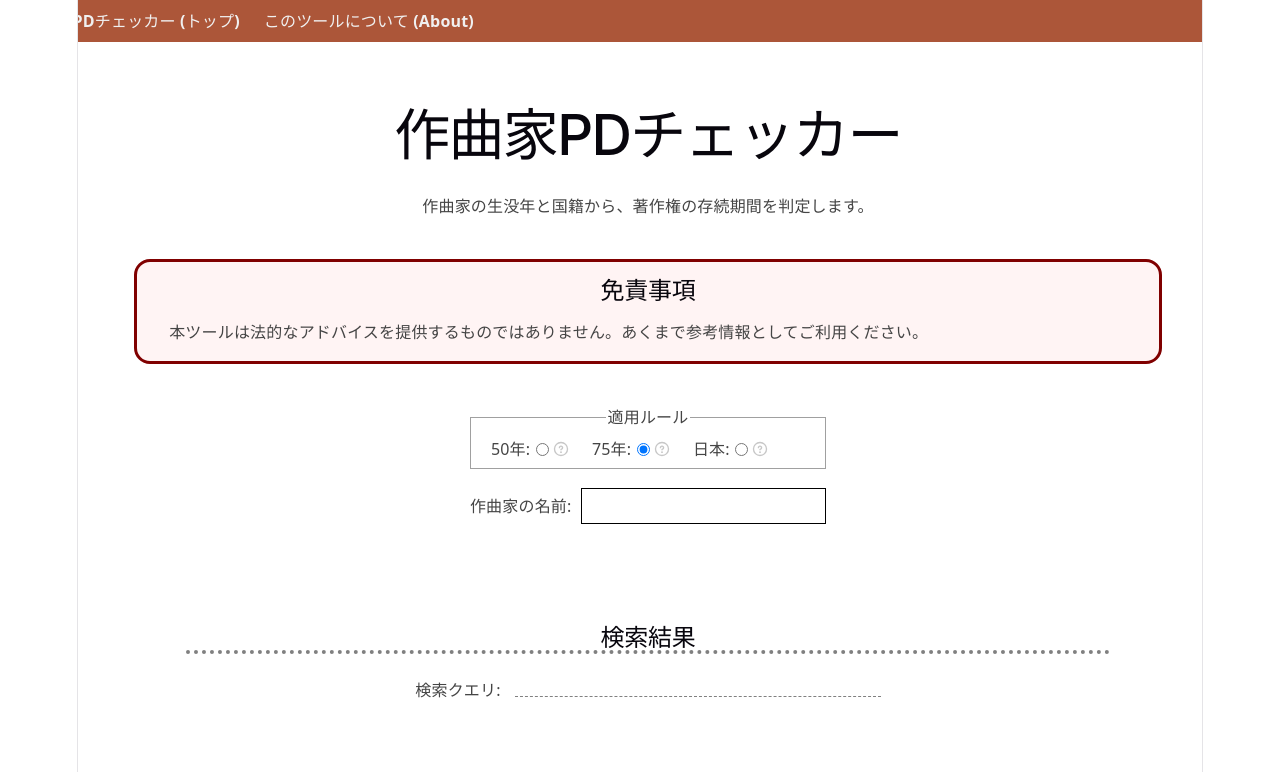
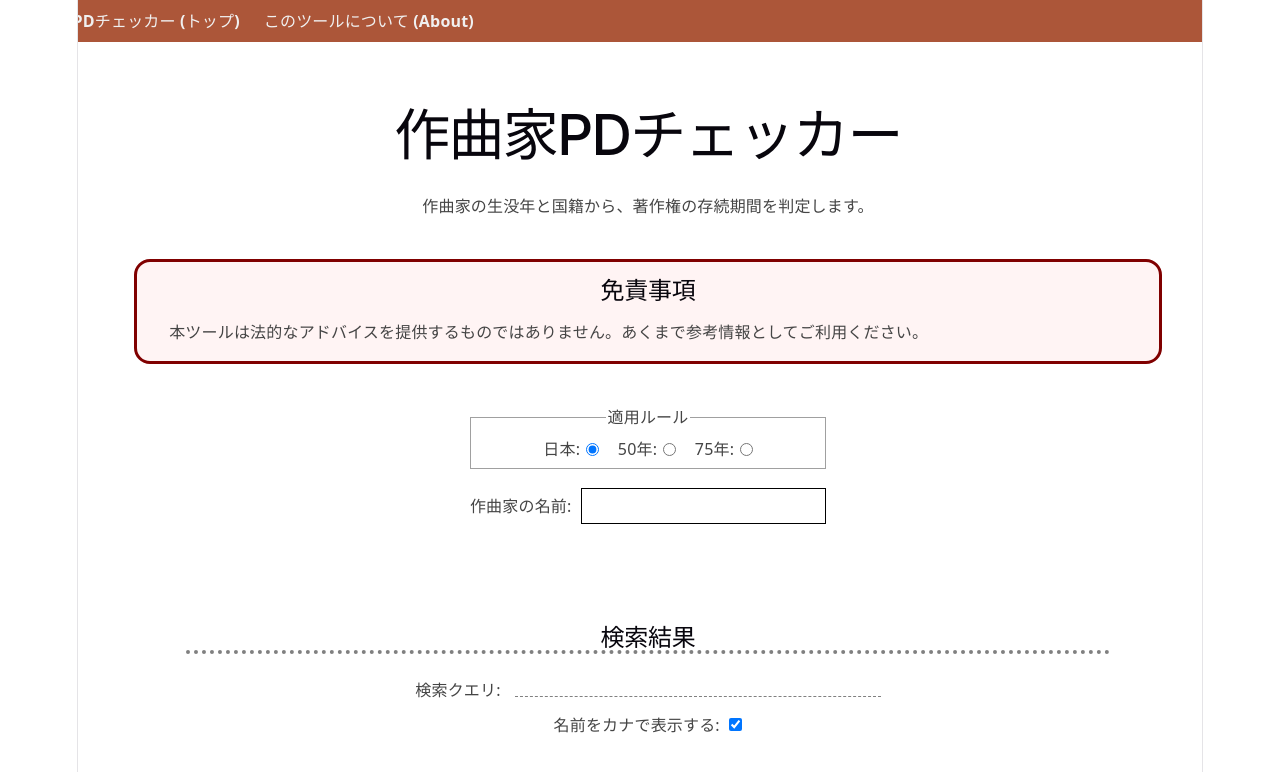
Before and after one commit to y-fukihara/pd-checker, a React (Vite) app: page / in a window 1280 px wide. Shown: the top 772 px of the page. Built offline with nearby package versions, Linux system fonts and the light colour scheme; a web font is replaced by a local one.

Commit message:
カナ表示

```diff
--- a/package.json
+++ b/package.json
@@ -1,7 +1,7 @@
 {
   "name": "pd-checker",
   "private": true,
-  "version": "0.7.0",
+  "version": "0.8.0",
   "type": "module",
   "scripts": {
     "dev": "vite",
--- a/src/App.tsx
+++ b/src/App.tsx
@@ -1,23 +1,24 @@
 import { useState } from 'react'
 import { DateTime, Duration } from 'luxon'
-import { FontAwesomeIcon } from '@fortawesome/react-fontawesome'
+// import { FontAwesomeIcon } from '@fortawesome/react-fontawesome'
 // import { library } from '@fortawesome/fontawesome-svg-core'
 // import { fas } from '@fortawesome/free-solid-svg-icons'
 // import { far } from '@fortawesome/free-regular-svg-icons'
 // import { fab } from '@fortawesome/free-brands-svg-icons'
 // library.add(fas, far, fab)
-import { faCircleQuestion } from '@fortawesome/free-regular-svg-icons'
+// import { faCircleQuestion } from '@fortawesome/free-regular-svg-icons'
 
-import type {
+import {
   // General Types
-  Maybe, Finally,
+  type Maybe, type Finally,
   // Configuration Data Types
-  Region,
+  type Region,
   // Personal Data Types
-  PName, PDate, ComposersJSON,
+  type PName, type PDate, type ComposersJSON,
   // Result Data Types
-  SummaryExpiration,
-  Country,
+  type SummaryExpiration,
+  type Country,
+  type ResultLang,
 } from './types.ts'
 import './styles/App.css'
 import Composers from './data/composers.json'
@@ -25,7 +26,7 @@ import Composers from './data/composers.json'
 function App() {
   type ComposerResult = {
     id: number
-    name: PName[]
+    name: PName
     birth: PDate
     death: PDate
     expiration: PDate
@@ -34,7 +35,7 @@ function App() {
 
   const judgeExpirationSummary = (reg: Region, ds: PDate[]) => {
     if (ds.length === 0) {
-      throw "Invalid argument"
+      throw "Invalid argument: empty dates (@ judgeExpirationSummary)"
     }
     const dd = ds.map((d) => d as DateTime)
     const earliest_dd = dd.reduce((a, b) => a < b ? a : b)
@@ -56,7 +57,7 @@ function App() {
         break
     }
     if (smry === undefined) {
-      throw "Invalid argument"
+      throw "Invalid argument: Resulting no summary (@ judgeExpirationSummary)"
     }
     return smry as SummaryExpiration
   }
@@ -77,7 +78,8 @@ function App() {
   }
 
   const [query_name, setQueryName] = useState<string>('')
-  const [config_region, setConfigRegion] = useState<Region>("75yrs")
+  const [config_region, setConfigRegion] = useState<Region>("jpn")
+  const [config_result_lang, setConfigResultLang] = useState<ResultLang>("jpn")
 
 /*
   const config: Configuration = {
@@ -94,9 +96,24 @@ function App() {
         .map((person) => {
           const ds_expire: DateTime[] = calcExpiration(config_region, person.country, person.birth, person.death)
           const d_expire: DateTime = ds_expire.reduce((a, b) => a > b ? a : b)
+          let p_name: Finally<PName>;
+          switch(config_result_lang) {
+            case "jpn":
+              p_name = person.name.find((name) => name.lang === "ja")
+              break
+            case "eng":
+              p_name = person.name[0]
+              break
+            default:
+              p_name = person.name[0]
+              break
+          }
+          if (p_name === undefined) {
+            throw "Invalid argument (in constructing composerResultList): config_result_lang = "+config_result_lang
+          }
           const ret: ComposerResult = {
             id: person.id,
-            name: person.name,
+            name: p_name,
             birth: person.birth,
             death: person.death,
             expiration: d_expire as PDate,
@@ -105,7 +122,7 @@ function App() {
           return ret;
         });
 
-  const element_icon_question = <FontAwesomeIcon icon={faCircleQuestion} />
+//  const element_icon_question = <FontAwesomeIcon icon={faCircleQuestion} />
   return (
     <div id="app">
       <hgroup>
@@ -120,20 +137,19 @@ function App() {
         <form id="form-name" name="search-by-name" accessKey="q">
           <fieldset id="field-region">
             <legend>適用ルール</legend>
+            <div className="items">
+              <div className="field-item">
+                <label htmlFor="region-jpn">日本:</label>
+                <input type="radio" defaultChecked name="region" value="jpn" id="region-jpn" onChange={() => setConfigRegion("jpn")} />
+              </div>
               <div className="field-item">
                 <label htmlFor="region-50yrs">50年:</label>
                 <input type="radio" name="region" id="region-50yrs" onChange={() => setConfigRegion("50yrs")} />
-              {element_icon_question}
               </div>
               <div className="field-item">
                 <label htmlFor="region-75yrs">75年:</label>
-              <input type="radio" defaultChecked name="region" value="75yrs" id="region-75yrs" onChange={() => setConfigRegion("75yrs")} />
-              {element_icon_question}
+                <input type="radio" name="region" value="75yrs" id="region-75yrs" onChange={() => setConfigRegion("75yrs")} />
               </div>
-            <div className="field-item">
-              <label htmlFor="region-jpn">日本:</label>
-              <input type="radio" name="region" value="jpn" id="region-jpn" onChange={() => setConfigRegion("jpn")} />
-              {element_icon_question}
             </div>
           </fieldset>
           <label htmlFor="name">作曲家の名前:</label>
@@ -142,12 +158,16 @@ function App() {
         <div id="result">
           <h2>検索結果</h2>
           <p>検索クエリ: <span id="show-query">{query_name}</span></p>
+          <div id="field-result-lang">
+            <label htmlFor="result-lang-jpn">名前をカナで表示する:</label>
+            <input type="checkbox" defaultChecked id="result-lang-jpm" name="result-lang" value="jpn" onChange={(e) => {setConfigResultLang((e.target.checked) ? "jpn" : "eng")}} />
+          </div>
           <div id="result-list">
             {composersResultList
               .map((person) => (
                 <div key={`result-${person.id}`} className="result-item">
                   <div className="result-heading">
-                    <span className="familyname">{person.name[0].last},</span> {person.name[0].given}
+                    <span className="familyname">{person.name.last},</span> {person.name.given}
                   </div>
                   <div className="result-details">
                     <div className="summary">
@@ -303,7 +323,7 @@ const calcExpiration = (reg: Region, cts: Country[], birth: PDate, death: PDate)
       break;
   }
   if (expd == undefined) {
-    throw "Invalid argument";
+    throw "Invalid argument (@ calcExpiration)";
   }
 
   return expd as DateTime[];
--- a/src/styles/App.css
+++ b/src/styles/App.css
@@ -33,14 +33,24 @@ div#app-main > div {
 }
 
 fieldset#field-region {
-  display: flex;
-  flex-flow: row wrap;
-  gap: 1.2em;
-
-  padding-inline: 1.25em;
-
   label {
     margin-right: .6ch;
+  }
+
+  div.items {
+    display: flex;
+    flex-flow: row wrap;
+    justify-content: center;
+    width: 100%;
+
+    gap: 1.2em;
+
+    padding-inline: 1.25em;
+
+    div.field-item {
+      display: block;
+      width: fit-content;
+    }
   }
 
   input[type="radio"] {
@@ -61,6 +71,10 @@ fieldset#field-region {
   fieldset#field-region {
     gap: 1em;
   }
+}
+
+#result p:has(#show-query):has(+ #field-result-lang) {
+  margin-bottom: .5em;
 }
 
 div#result, div.result-demo {
--- a/src/styles/main.css
+++ b/src/styles/main.css
@@ -70,13 +70,13 @@ form {
   margin: 1em auto;
   width: fit-content;
 
-  label {
-    margin-right: .6em;
-  }
   fieldset {
     margin: 1em auto 1.2em;
     padding-block-end: 0.375em;
   }
+}
+label:has(+ input) {
+  margin-right: .6em;
 }
 
 /* 国旗 */
```
Also changed, not shown: src/types.ts (+7 -3 lines). Lines whose indentation alone changed are shown as unchanged.
